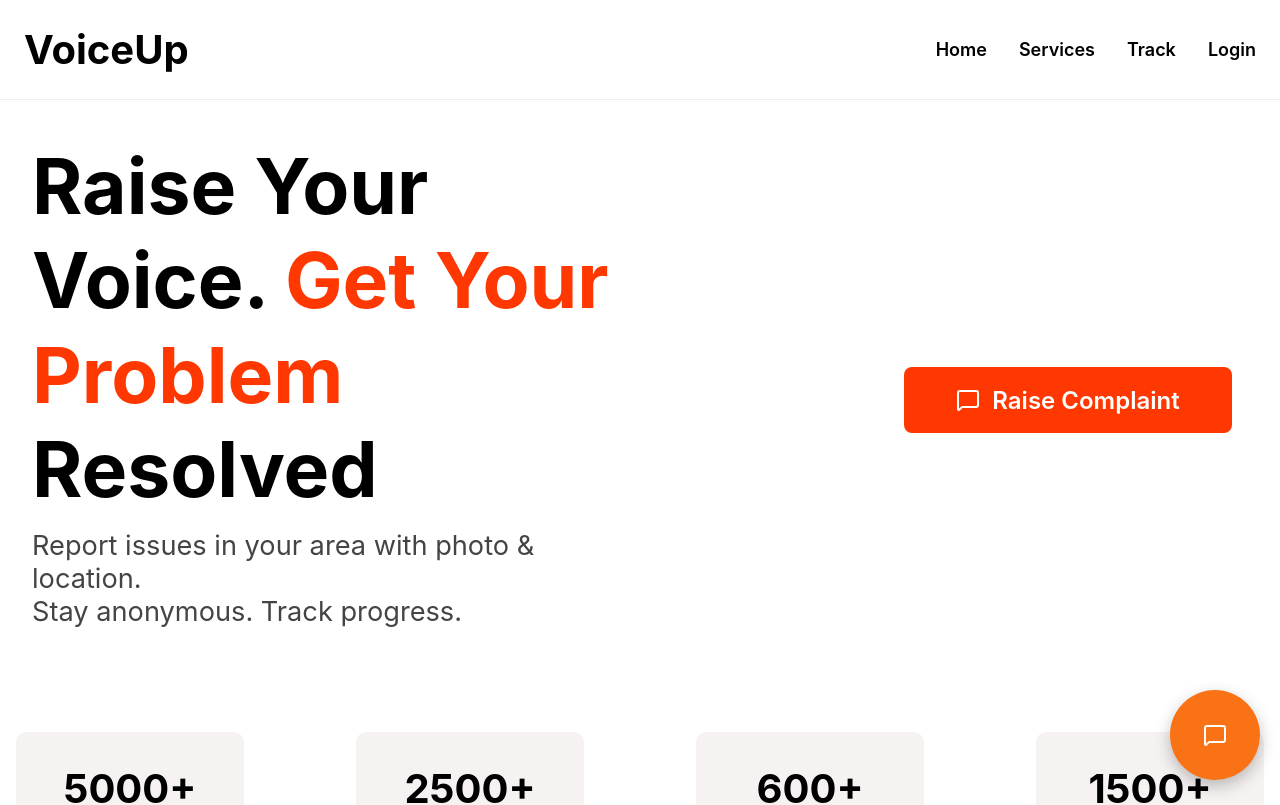
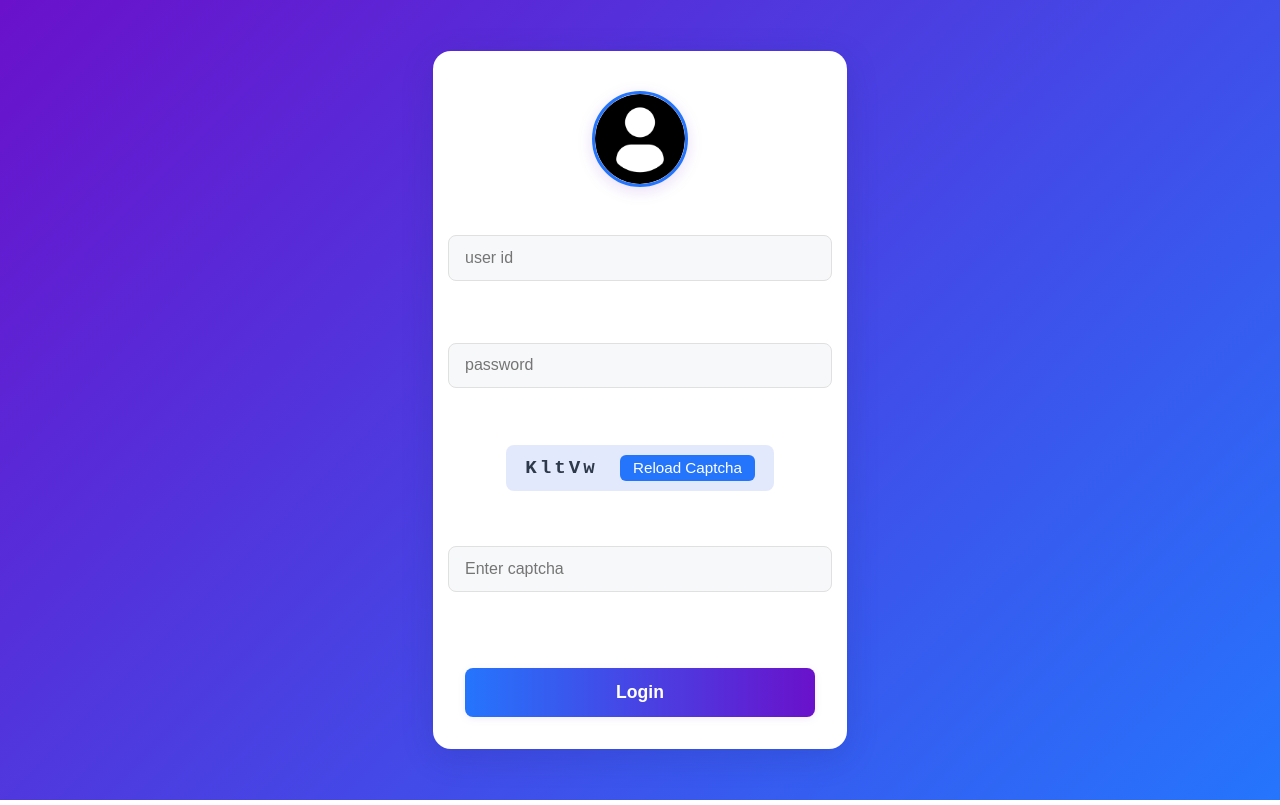
Before and after one commit to SubhashRelangi/RiseVoice, a React (Create React App) app in the folder frontend/: page / in a window 1280 px wide. Shown: the top 805 px of the page. Built offline with nearby package versions, Linux system fonts and the light colour scheme.

Commit message:
login page

```diff
--- a/frontend/src/App.js
+++ b/frontend/src/App.js
@@ -1,25 +1,11 @@
 import React from 'react'
-import { Routes, Route } from "react-router-dom";
-import HomePage from './pages/HomePage';
+
 import LoginPage from './pages/LoginPage';
-import TrackPage from './pages/TrackPage';
-import RaiseComplaintPage from './pages/RaiseComplaintPage';
-import Navigation from './Components/Header';
-import Footer from './Components/Footer';
-import FloatingButton from './Components/FloatingButton';
 
 const App = () => {
   return (
     <div>
-      <Navigation />
-      <Routes>
-        <Route path="/" element={<HomePage />} />
-        <Route path="/login" element={<LoginPage />} />
-        <Route path="/track" element={<TrackPage />} />
-        <Route path="/raise-complaint" element={<RaiseComplaintPage />} />
-      </Routes>
-      <FloatingButton />
-      <Footer />
+       <LoginPage/>
     </div>
   )
 }
--- /dev/null
+++ b/frontend/src/pages/LoginPage.css
@@ -0,0 +1,114 @@
+.login-container {
+    min-height: 100vh;
+    display: flex;
+    justify-content: center;
+    align-items: center;
+    background: linear-gradient(135deg, #6a11cb 0%, #2575fc 100%);
+}
+form {
+    background: #fff;
+    padding: 2.5rem 2rem 2rem 2rem;
+    border-radius: 18px;
+    box-shadow: 0 8px 32px 0 rgba(31, 38, 135, 0.2);
+    display: flex;
+    flex-direction: column;
+    align-items: center;
+    width: 350px;
+    gap: 1rem;
+}
+.profileuser {
+    width: 90px;
+    height: 90px;
+    margin-bottom: 1.5rem;
+    border-radius: 50%;
+    object-fit: cover;
+    box-shadow: 0 4px 16px rgba(106, 17, 203, 0.15);
+    border: 3px solid #2575fc;
+}
+.userid {
+    width: 100%;
+    padding: 0.8rem 1rem;
+    margin: 0.3rem 0;
+    border: 1.5px solid #e0e0e0;
+    border-radius: 8px;
+    font-size: 1rem;
+    background: #f7f8fa;
+    transition: border 0.2s;
+}
+.userid:focus {
+    border: 1.5px solid #2575fc;
+    outline: none;
+    background: #fff;
+}
+.captcha-box {
+    display: flex;
+    align-items: center;
+    gap: 0.7rem;
+    background: #e3e9fc;
+    padding: 0.6rem 1.2rem;
+    border-radius: 8px;
+    font-family: 'Fira Mono', monospace;
+    font-size: 1.2rem;
+    letter-spacing: 3px;
+    user-select: none;
+    color: #2d3a4b;
+    font-weight: 600;
+    margin-bottom: 0.2rem;
+}
+.captcha-box button {
+    background: #2575fc;
+    color: #fff;
+    border: none;
+    border-radius: 6px;
+    padding: 0.3rem 0.8rem;
+    font-size: 0.95rem;
+    cursor: pointer;
+    margin-left: 0.7rem;
+    transition: background 0.2s;
+}
+.captcha-box button:hover {
+    background: #6a11cb;
+}
+.captcha-input {
+    width: 100%;
+    padding: 0.8rem 1rem;
+    border: 1.5px solid #e0e0e0;
+    border-radius: 8px;
+    font-size: 1rem;
+    background: #f7f8fa;
+    margin-bottom: 0.5rem;
+    transition: border 0.2s;
+}
+.captcha-input:focus {
+    border: 1.5px solid #2575fc;
+    outline: none;
+    background: #fff;
+}
+.login-btn {
+    width: 100%;
+    padding: 0.9rem;
+    background: linear-gradient(90deg, #2575fc 0%, #6a11cb 100%);
+    color: #fff;
+    border: none;
+    border-radius: 8px;
+    font-size: 1.1rem;
+    font-weight: 600;
+    cursor: pointer;
+    margin-top: 1rem;
+    box-shadow: 0 2px 8px rgba(106, 17, 203, 0.08);
+    transition: background 0.2s, transform 0.1s;
+}
+.login-btn:hover {
+    background: linear-gradient(90deg, #6a11cb 0%, #2575fc 100%);
+    transform: translateY(-2px) scale(1.03);
+}
+/* Responsive */
+@media (max-width: 500px) {
+    form {
+        width: 95vw;
+        padding: 1.2rem;
+    }
+    .login-container {
+        padding: 1rem 0;
+    }
+}
--- a/frontend/src/pages/LoginPage.jsx
+++ b/frontend/src/pages/LoginPage.jsx
@@ -1,8 +1,68 @@
-import React from 'react'
+import React, { useState, useEffect } from 'react'
+import './LoginPage.css'
+import profileuser from './profileuser.png'
 
 const LoginPage = () => {
+  const [captcha, setCaptcha] = useState('')
+  const [userCaptcha, setUserCaptcha] = useState('')
+
+  // Generate random captcha
+  const generateCaptcha = () => {
+    const chars = 'ABCDEFGHIJKLMNOPQRSTUVWXYZabcdefghijklmnopqrstuvwxyz0123456789'
+    let result = ''
+    for (let i = 0; i < 5; i++) {
+      result += chars.charAt(Math.floor(Math.random() * chars.length))
+    }
+    setCaptcha(result)
+  }
+
+  // On first load
+  useEffect(() => {
+    generateCaptcha()
+  }, [])
+
+  const handleSubmit = (e) => {
+    e.preventDefault()
+    if (userCaptcha === captcha) {
+      alert('Captcha correct! Form submitted.')
+    } else {
+      alert('Captcha incorrect. Please try again.')
+      generateCaptcha()
+      setUserCaptcha('')
+    }
+  }
+
   return (
-    <div>LoginPage</div>
+    <div className="login-container">
+      <form onSubmit={handleSubmit}>
+        <div>
+          <img src={profileuser} alt="user logo" className='profileuser' />
+        </div>
+
+        <input type="text" className='userid' placeholder='user id' />
+        <br />
+        <input type="password" className='userid' placeholder='password' />
+        <br />
+
+        {/* Captcha display */}
+        <div className="captcha-box" >
+          {captcha}
+           <button type="button" onClick={generateCaptcha}>Reload Captcha</button>
+        </div>
+        <br />
+        <input
+          type="text"
+          className='captcha-input'
+          placeholder='Enter captcha'
+          value={userCaptcha}
+          onChange={(e) => setUserCaptcha(e.target.value)}
+          required
+        />
+        <br />
+
+        <button type="submit" className='login-btn'>Login</button>
+      </form>
+    </div>
   )
 }
 
```
Also changed, not shown: frontend/src/pages/LoginPage.module.css (deleted), frontend/src/pages/profileuser.png (added).
